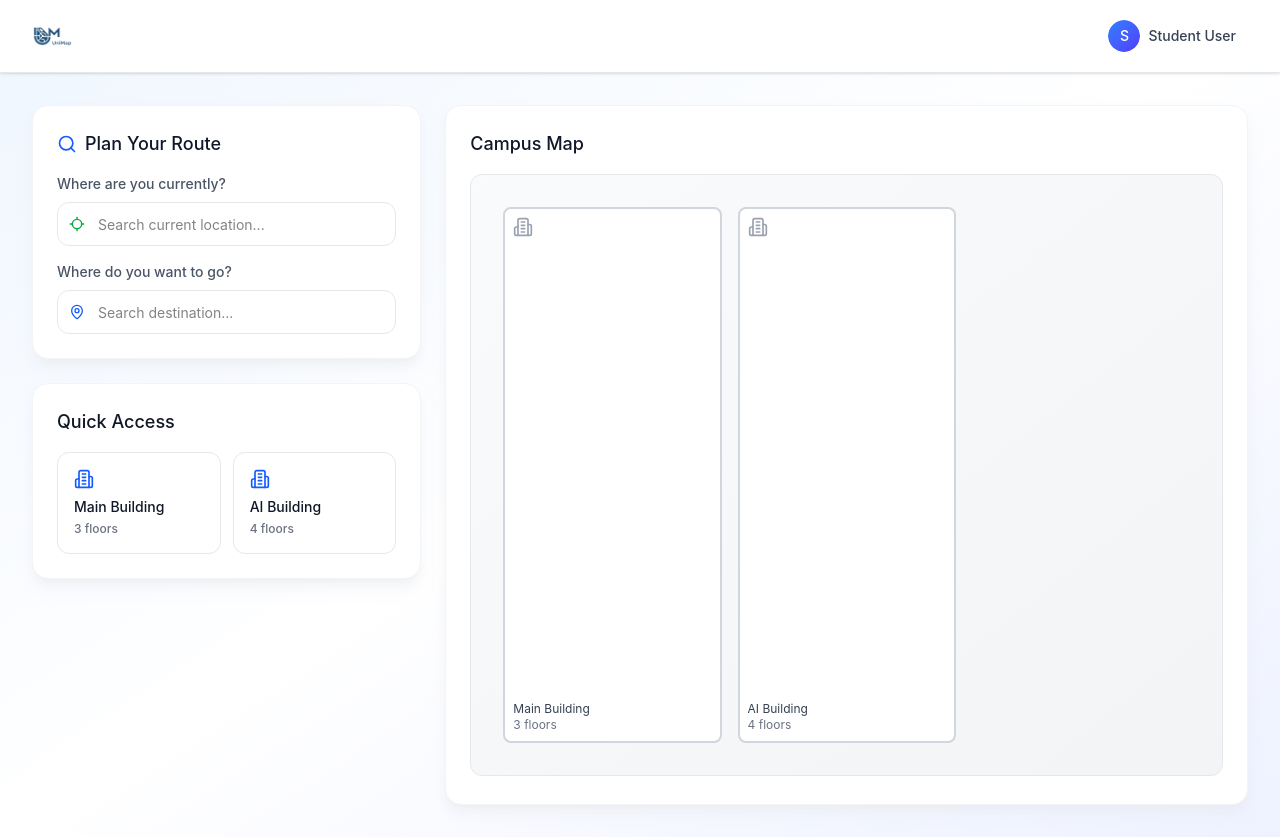
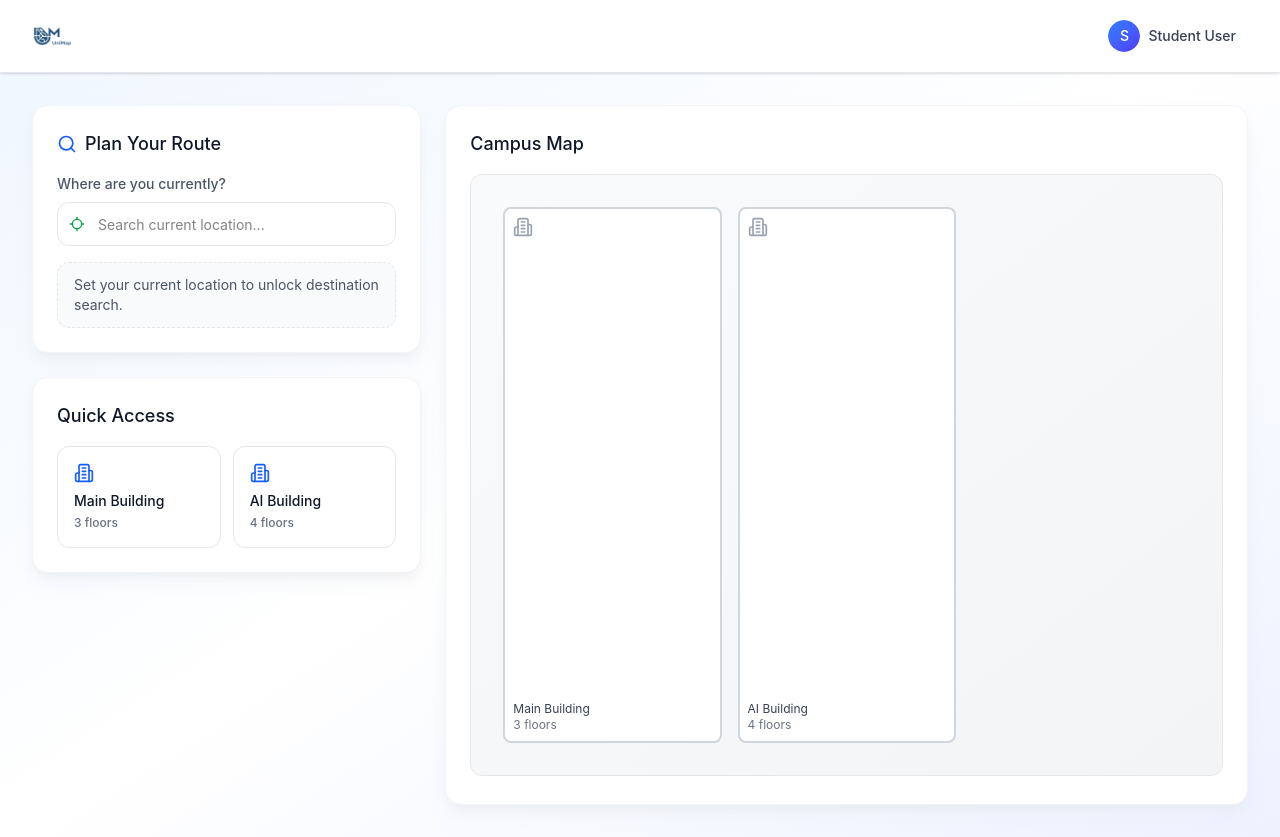
Before and after one commit to HarshvardhanRawat/UniMap, a React (Vite) app: page / in a window 1280 px wide. Both pictures are taken after a click on the button "Continue with Google". Built offline with nearby package versions, Linux system fonts and the light colour scheme.

Commit message:
Fixed Search feature

```diff
--- a/src/app/components/CampusMapPage.jsx
+++ b/src/app/components/CampusMapPage.jsx
@@ -122,6 +122,7 @@ export default function CampusMapPage({ userName, onLogout }) {
    */
   const handleCurrentLocationClear = useCallback(() => {
     setCurrentLocation(null);
+    setDestination(null);
     if (isNavigating) {
       handleResetNavigation();
     }
@@ -307,12 +308,37 @@ export default function CampusMapPage({ userName, onLogout }) {
                   onCurrentLocationClear={handleCurrentLocationClear}
                 />
 
-                {/* Destination second (TO) */}
+                {/* Destination second (TO) - only after current location is set */}
+                <AnimatePresence initial={false} mode="popLayout">
+                  {currentLocation ? (
+                    <motion.div
+                      key="destination-search"
+                      initial={{ opacity: 0, y: 8 }}
+                      animate={{ opacity: 1, y: 0 }}
+                      exit={{ opacity: 0, y: 8 }}
+                      transition={{ duration: 0.2 }}
+                    >
                       <SearchDestination
                         destination={destination}
                         onDestinationSelect={handleDestinationSelect}
                         onDestinationClear={handleDestinationClear}
                       />
+                    </motion.div>
+                  ) : (
+                    <motion.div
+                      key="destination-hint"
+                      initial={{ opacity: 0, y: 8 }}
+                      animate={{ opacity: 1, y: 0 }}
+                      exit={{ opacity: 0, y: 8 }}
+                      transition={{ duration: 0.2 }}
+                      className="rounded-xl border border-dashed border-gray-200 bg-gray-50 px-4 py-3"
+                    >
+                      <p className="text-sm text-gray-600">
+                        Set your current location to unlock destination search.
+                      </p>
+                    </motion.div>
+                  )}
+                </AnimatePresence>
 
                 {/* Start Navigation Button */}
                 <AnimatePresence>
@@ -349,7 +375,26 @@ export default function CampusMapPage({ userName, onLogout }) {
 
           {/* Right Side - Maps */}
           {destination && currentLocation && !isNavigating ? (
-            // Pre‑navigation search view: show current map (left) and destination map (right)
+            // Pre‑navigation search view:
+            // - same floor/map: show a single combined map with both markers
+            // - different floors/maps: show current map (left) and destination map (right)
+            currentLocation.map === destination.map ? (
+              <MapBox
+                mapId={destination.map}
+                destination={destination}
+                currentLocation={currentLocation}
+                isNavigating={false}
+                pathPoints=""
+                zoom={zoom}
+                panX={panX}
+                panY={panY}
+                handleZoomIn={handleZoomIn}
+                handleZoomOut={handleZoomOut}
+                handleResetZoom={handleResetZoom}
+                handleWheel={handleWheel}
+                handleMouseDown={handleMouseDown}
+              />
+            ) : (
               <div className="lg:col-span-2 grid grid-cols-1 md:grid-cols-2 gap-4">
                 <MapBox
                   mapId={currentLocation.map}
@@ -382,6 +427,7 @@ export default function CampusMapPage({ userName, onLogout }) {
                   handleMouseDown={handleMouseDown}
                 />
               </div>
+            )
           ) : (
             // Navigation / default view: single active map
             <MapBox
```
Lines whose indentation alone changed are shown as unchanged.
